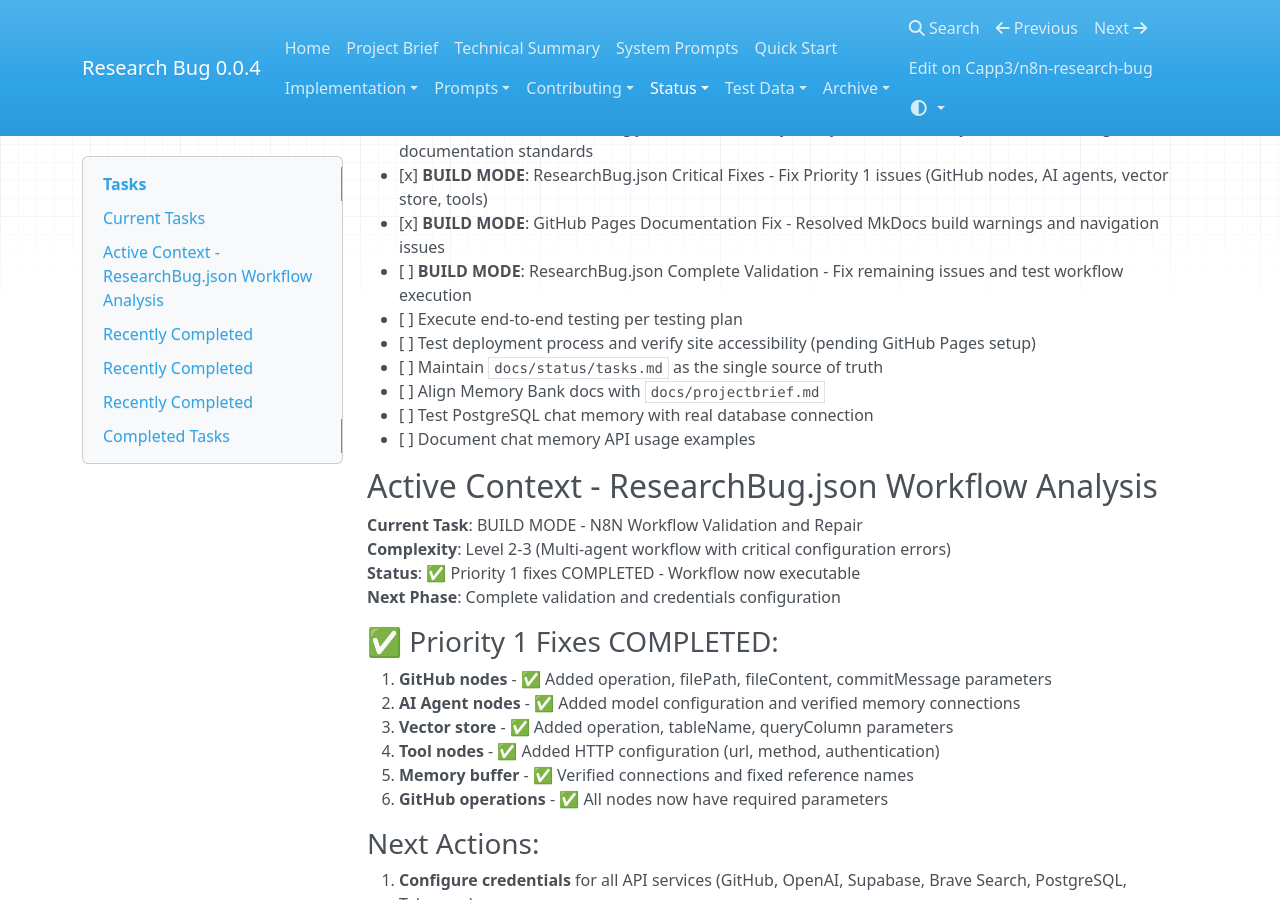
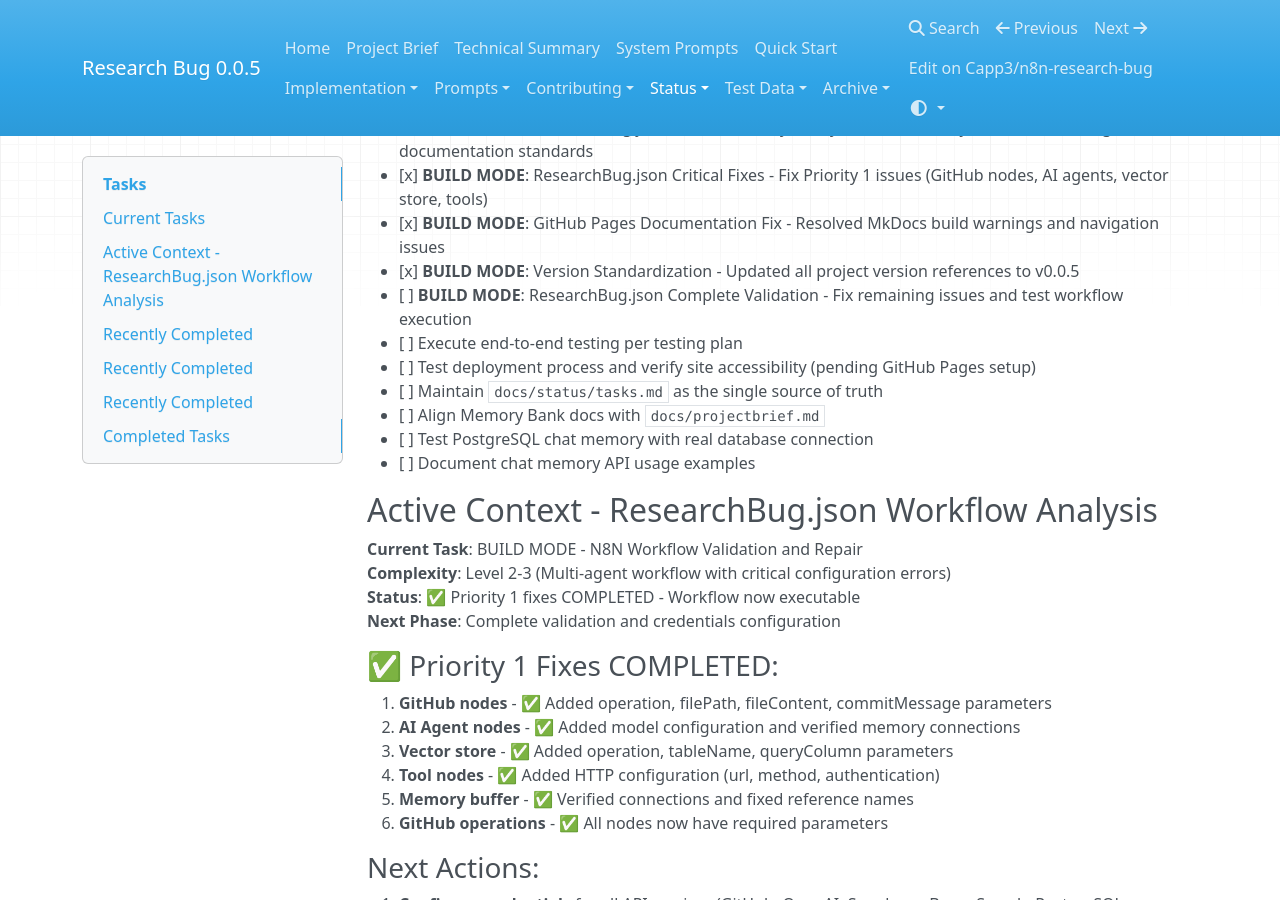
Before and after one commit to Capp3/n8n-research-bug, an MkDocs documentation site: the page built from docs/status/tasks.md, in a window 1280 px wide and 900 px high, scrolled down 722 px. Built offline with MkDocs 1.6.1, drawn with Linux system fonts in a browser that asks for light colours; nearby versions of some CDN libraries; a style sheet for code colours, icons or effects is not loaded.

Commit message:
Update project version to 0.0.5 in configuration files and documentation
- Changed site name and version in `mkdocs.yml` and `pyproject.toml` to reflect the new version 0.0.5.
- Updated the README to indicate the new version in the title.
- Added a task in `docs/status/tasks.md` to standardize version references across the project.

```diff
--- a/docs/status/tasks.md
+++ b/docs/status/tasks.md
@@ -23,6 +23,7 @@
 - [x] **BUILD MODE**: ResearchBug.json Workflow Analysis - Systematic node-by-node validation against n8n documentation standards
 - [x] **BUILD MODE**: ResearchBug.json Critical Fixes - Fix Priority 1 issues (GitHub nodes, AI agents, vector store, tools)
 - [x] **BUILD MODE**: GitHub Pages Documentation Fix - Resolved MkDocs build warnings and navigation issues
+- [x] **BUILD MODE**: Version Standardization - Updated all project version references to v0.0.5
 - [ ] **BUILD MODE**: ResearchBug.json Complete Validation - Fix remaining issues and test workflow execution
 - [ ] Execute end-to-end testing per testing plan
 - [ ] Test deployment process and verify site accessibility (pending GitHub Pages setup)
--- a/mkdocs.yml
+++ b/mkdocs.yml
@@ -1,4 +1,4 @@
-site_name: Research Bug 0.0.4
+site_name: Research Bug 0.0.5
 site_description: Multi-agent AI workflow for document enhancement and collaboration using n8n, LangChain, and Telegram integration
 site_author: cappy
 site_url: https://capp3.github.io/n8n-research-bug/
--- a/pyproject.toml
+++ b/pyproject.toml
@@ -1,6 +1,6 @@
 [project]
 name = "n8n-research-bug"
-version = "0.1.0"
+version = "0.0.5"
 description = "Development Support for n8n Research bug"
 requires-python = ">=3.12"
 dependencies = [
```
Also changed, not shown: README.md (+1 -1 lines).
